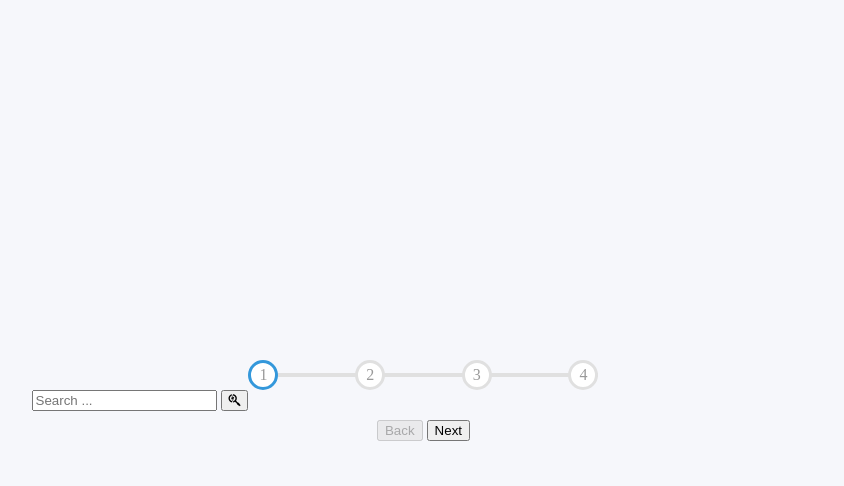
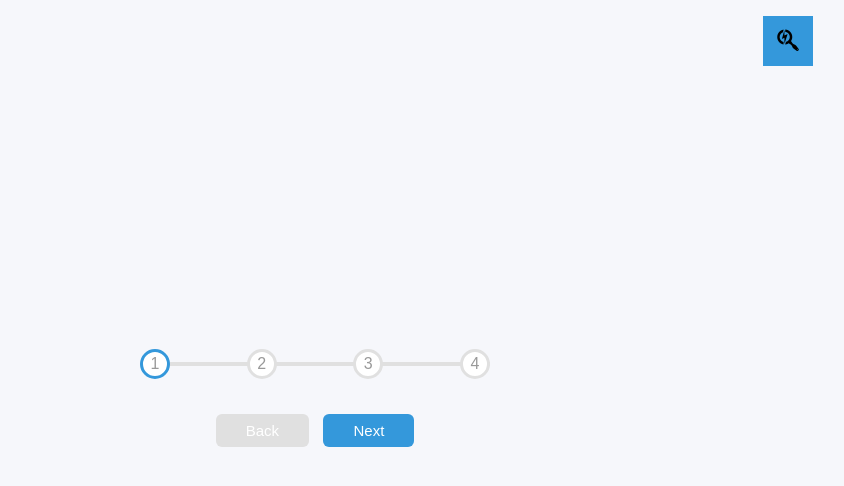
Before and after one commit to dunivers3/formProgress, a plain HTML site: page index.html in a window 1280 px wide. Shown: the whole page, without its empty margins (325-1169 px from the left). Drawn offline with Linux system fonts and the light colour scheme; a web font is replaced by a local one.

Commit message:
Adds basic styles to the search bar

```diff
--- a/assets/css/styles.css
+++ b/assets/css/styles.css
@@ -7,14 +7,15 @@
   --secondary-color: #e0e0e0; }
 
 body {
-  font-family: "Muli" sans-serif;
+  font-family: "Muli", sans-serif;
   background-color: #f6f7fb;
   display: flex;
   align-items: center;
   justify-content: center;
   min-height: 100vh;
   margin: 0;
-  overflow: hidden; }
+  overflow: hidden;
+  padding: 5px 20px; }
 
 .container {
   text-align: center; }
@@ -63,7 +64,7 @@ body {
 .circle.active {
   border-color: var(--primary-color); }
 
-.btn {
+.progressBtn {
   background-color: var(--primary-color);
   color: #fff;
   border: 0;
@@ -74,12 +75,41 @@ body {
   margin: 5px;
   font-size: 15px; }
 
-.btn:active {
+.progressBtn:active {
   transform: scale(0.98); }
 
-.btn:focus {
+.progressBtn:focus {
   outline: 0; }
 
-.btn:disabled {
+.progressBtn:disabled {
   cursor: not-allowed;
   background-color: var(--secondary-color); }
+
+.search {
+  position: absolute;
+  height: 50px;
+  top: 2%;
+  left: 85%; }
+  .search .input {
+    border: 1px dotted cyan;
+    padding: 5px 10px;
+    background-color: #999;
+    font-size: 18px;
+    height: 50px;
+    width: 50px;
+    transition: width 0.3s ease; }
+    .search .input:focus {
+      outline: none; }
+  .search .searchBtn {
+    background-color: var(--primary-color);
+    border: none;
+    cursor: pointer;
+    font-size: 24px;
+    position: absolute;
+    top: 0;
+    left: 0;
+    height: 50px;
+    width: 50px;
+    transition: transform 0.3s ease; }
+    .search .searchBtn:focus {
+      outline: none; }
```
